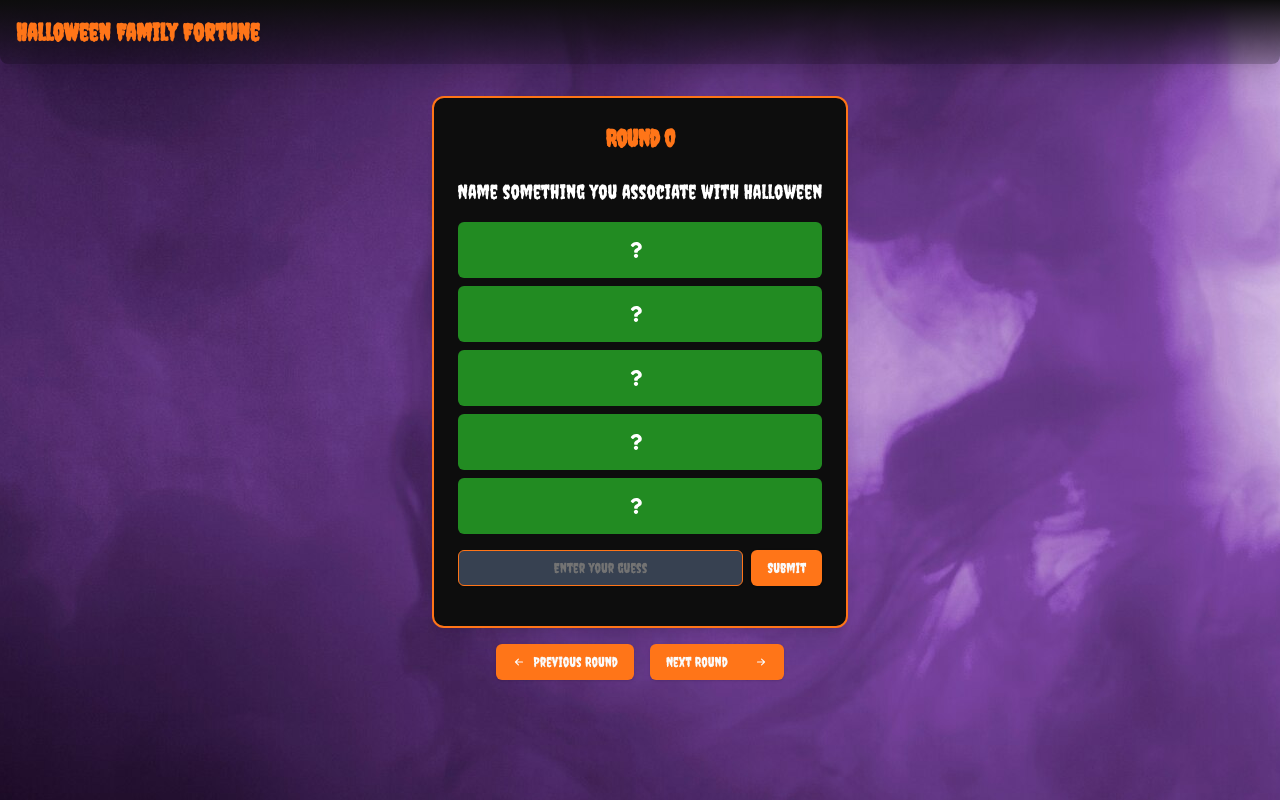
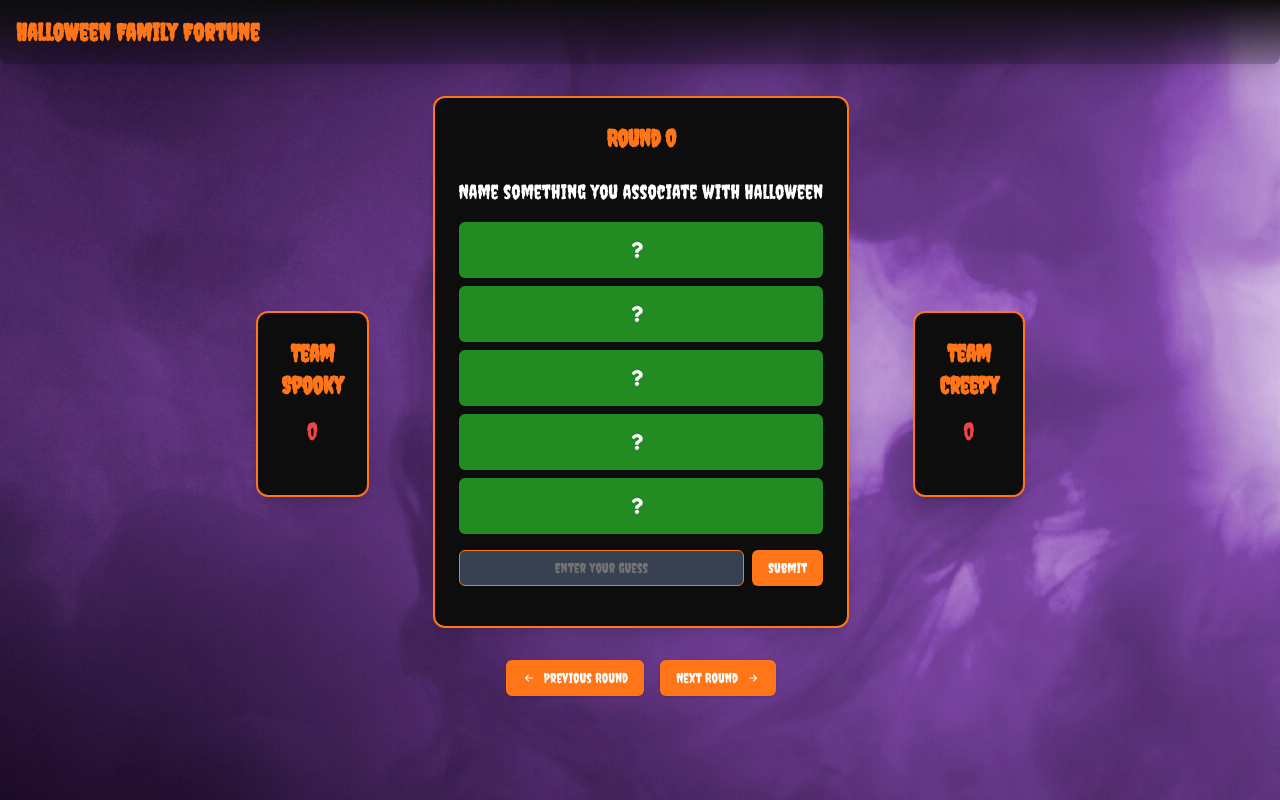
Before and after one commit to jordanleeevans/halloween-family-fortune, a React (Vite) app in the folder halloween-ff/: page /family-fortune in a window 1280 px wide. Built offline with nearby package versions, Linux system fonts and the light colour scheme.

Commit message:
Add animations and styling to TeamCard in family fortune page

```diff
--- a/halloween-ff/src/components/FamilyFortuneCard.tsx
+++ b/halloween-ff/src/components/FamilyFortuneCard.tsx
@@ -14,7 +14,7 @@ export default function FamilyFortuneCard() {
 		handleSubmit,
 	} = useGameContext();
 	return (
-		<Card className="bg-halloweenBlack border-2 border-halloweenOrange text-white shadow-xl">
+		<Card className="bg-halloweenBlack border-2 border-halloweenOrange text-white shadow-xl hover:scale-105 transition-transform duration-500">
 			<CardHeader>
 				<CardTitle className="text-2xl font-bold text-halloweenOrange text-center">
 					Round {currentRoundIndex}
--- a/halloween-ff/src/components/RoundManager.tsx
+++ b/halloween-ff/src/components/RoundManager.tsx
@@ -3,12 +3,12 @@ import { useGameContext } from "../context/GameContext";
 import { Button } from "./ui/button";
 
 export const RoundManager: React.FC = () => {
-	const { nextRound, prevRound } = useGameContext();
+	const { nextRound, previousRound } = useGameContext();
 
 	return (
 		<div className="flex space-x-4 py-4 px-16">
 			<Button
-				onClick={prevRound}
+				onClick={previousRound}
 				className="bg-halloweenOrange hover:bg-orange-600 flex-1 flex items-center justify-between"
 			>
 				<HiOutlineArrowSmLeft className="inline-block mr-2" />
--- /dev/null
+++ b/halloween-ff/src/components/TeamCard.tsx
@@ -0,0 +1,57 @@
+import React from "react";
+import { Card, CardHeader, CardContent, CardTitle } from "./ui/card";
+import { useGameContext } from "@/context/GameContext";
+import { Player, Team } from "@/types";
+
+interface TeamCardProps {
+	teamIndex: number;
+}
+
+const TeamCard: React.FC<TeamCardProps> = ({ teamIndex }) => {
+	const { teams } = useGameContext();
+
+	return (
+		<Card className="bg-halloweenBlack border-2 border-halloweenOrange text-white shadow-xl">
+			<CardHeader className="flex justify-between">
+				<CardTitle className="text-2xl font-bold text-halloweenOrange mb-2">
+					{teams[teamIndex].name}
+				</CardTitle>
+				<CardContent className="flex flex-col items-center">
+					{teams[teamIndex].players.map((player, index) => (
+						<PlayerTile key={index} player={player} />
+					))}
+					<ScoreTile team={teams[teamIndex]} />
+				</CardContent>
+			</CardHeader>
+		</Card>
+	);
+};
+
+const PlayerTile: React.FC<{ player: Player }> = ({ player }) => {
+	return (
+		<div
+			className={`w-full p-4 mb-2 mx-16 text-center rounded-md transition-all duration-300 hover:bg-halloweenOrange hover:text-white ${
+				player.current
+					? "bg-halloweenGreen text-white animate-float hover:bg-green-800"
+					: "bg-halloweenOrange"
+			}`}
+		>
+			<div className="flex justify-between items-center">
+				<div className="flex items-center">
+					<div>{player.name}</div>
+				</div>
+				<div className="text-sm">{player.score} points</div>
+			</div>
+		</div>
+	);
+};
+
+const ScoreTile: React.FC<{ team: Team }> = ({ team }) => {
+	return (
+		<div className="flex flex-col items-center text-2xl text-red-500">
+			<span>{team.score}</span>
+		</div>
+	);
+};
+
+export default TeamCard;
--- a/halloween-ff/src/index.css
+++ b/halloween-ff/src/index.css
@@ -13,6 +13,22 @@
   animation: changeAnimation 1s ease-in-out;
 }
 
+
+@keyframes float {
+  0% {
+    transform: translateY(0);
+  }
+  50% {
+    transform: translateY(-5px);
+  }
+  100% {
+    transform: translateY(0);
+  }
+}
+
+.animate-float {
+  animation: float 2s ease-in-out infinite;
+}
 
 @layer base {
   :root {
--- a/halloween-ff/src/pages/FamilyFortune.tsx
+++ b/halloween-ff/src/pages/FamilyFortune.tsx
@@ -1,12 +1,19 @@
 import React from "react";
 import FamilyFortuneCard from "../components/FamilyFortuneCard";
+import TeamCard from "@/components/TeamCard";
 import { RoundManager } from "../components/RoundManager";
 
 const FamilyFortunePage: React.FC = () => {
 	return (
 		<div className="family-fortune-page flex-col items-center justify-center gap-8">
-			<FamilyFortuneCard />
-			<RoundManager />
+			<div className="flex flex-row items-center justify-center gap-4">
+				<TeamCard teamIndex={0} />
+				<div className="flex flex-col items-center justify-center gap-4 w-full max-w-lg">
+					<FamilyFortuneCard />
+					<RoundManager />
+				</div>
+				<TeamCard teamIndex={1} />
+			</div>
 		</div>
 	);
 };
--- a/halloween-ff/tailwind.config.js
+++ b/halloween-ff/tailwind.config.js
@@ -58,6 +58,7 @@ export default {
 			},
 			animation: {
 				change: "change 1s ease-in-out",
+				float: "float 2s ease-in-out infinite",
 			},
 			variants: {
 				extend: {
```
